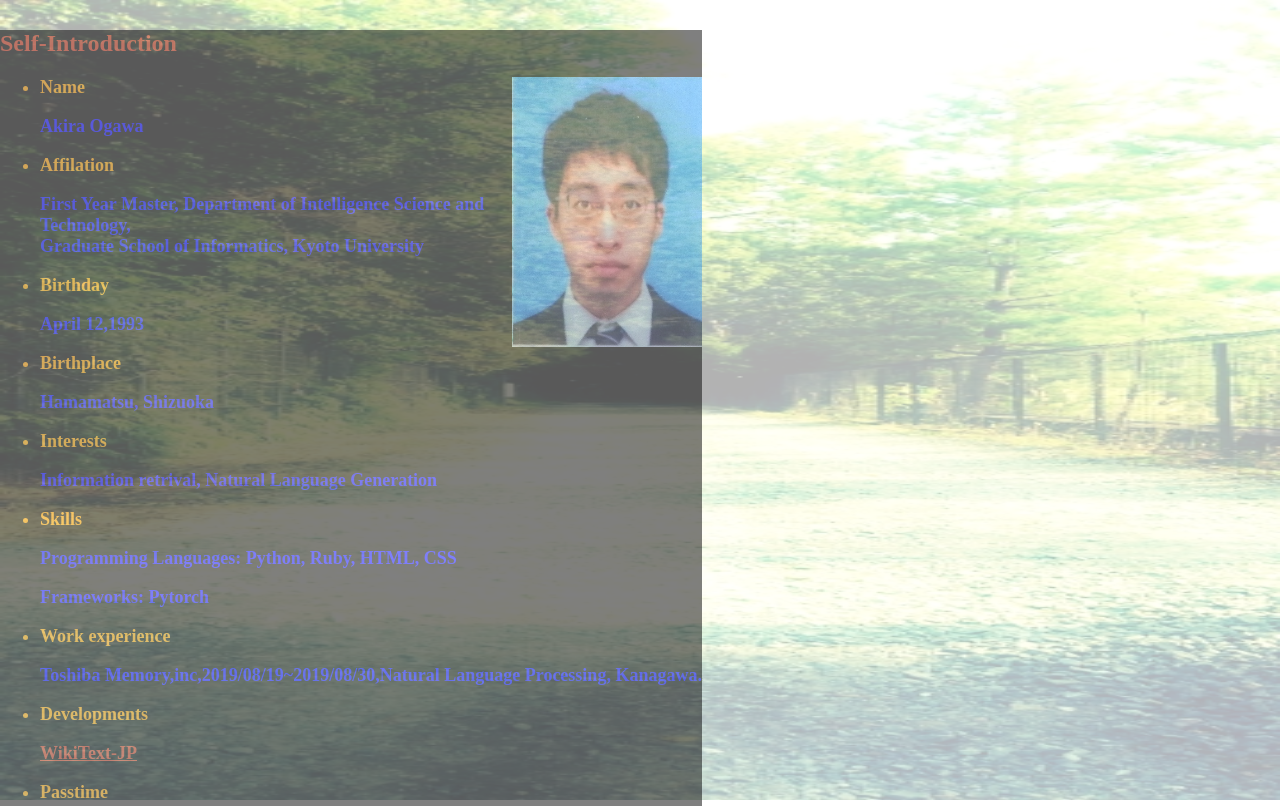
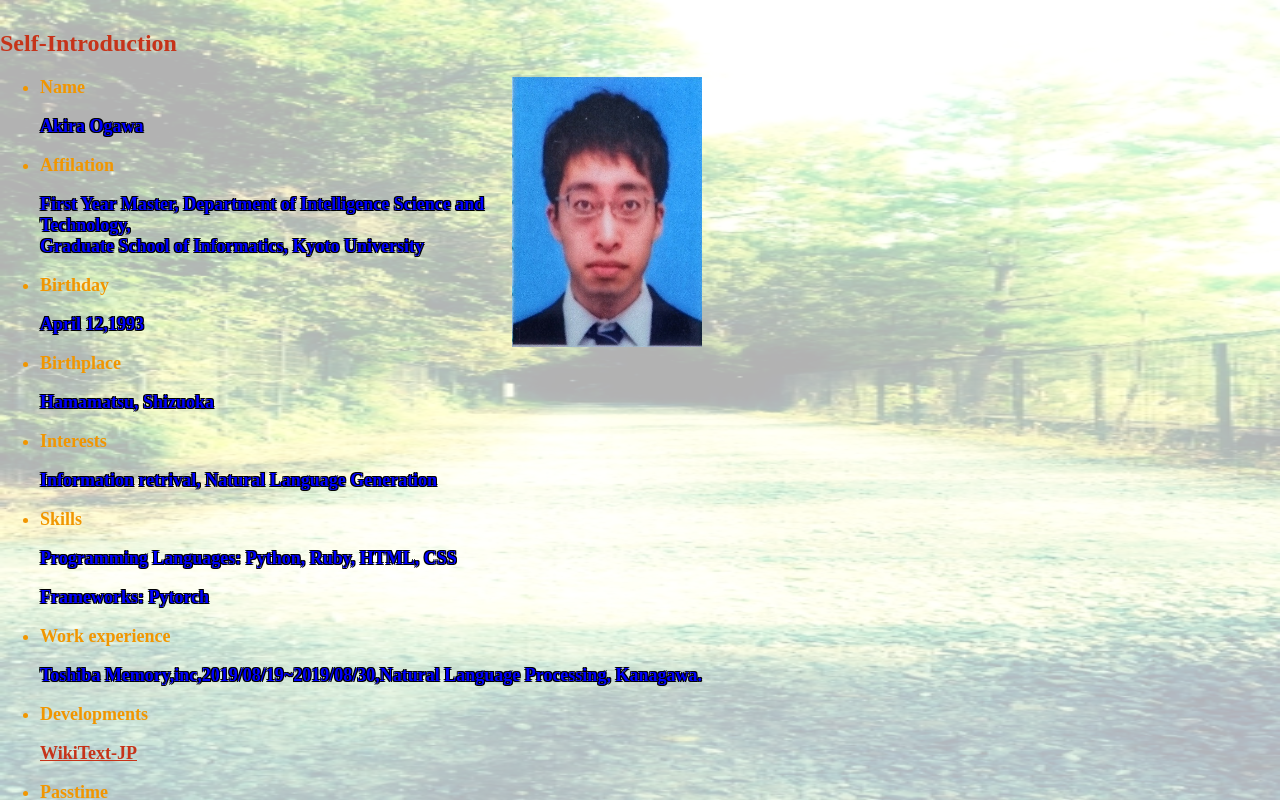
Before and after one commit to araki214/mypage, a plain HTML site: page templates/intro.html in a window 1280 px wide. Shown: the top 806 px of the page. Drawn offline with Linux system fonts and the light colour scheme.

Commit message:
Update intro.html

```diff
--- a/templates/intro.html
+++ b/templates/intro.html
@@ -11,7 +11,7 @@
      style="position:fixed; top:0px; left:0px; z-index:1; opacity: 0.3;" >
   <div style="position:absolute; top:10px; left:0px; z-index:2">
 <body>
-   <div id='content' style="background-color: black; opacity: 0.5;">
+   <div id='content' >
     <h2>Self-Introduction</h2>
     <ul>
      <p><a href='portrait.jpeg' rel='lightbox'><img src='portrait.jpeg'
```
